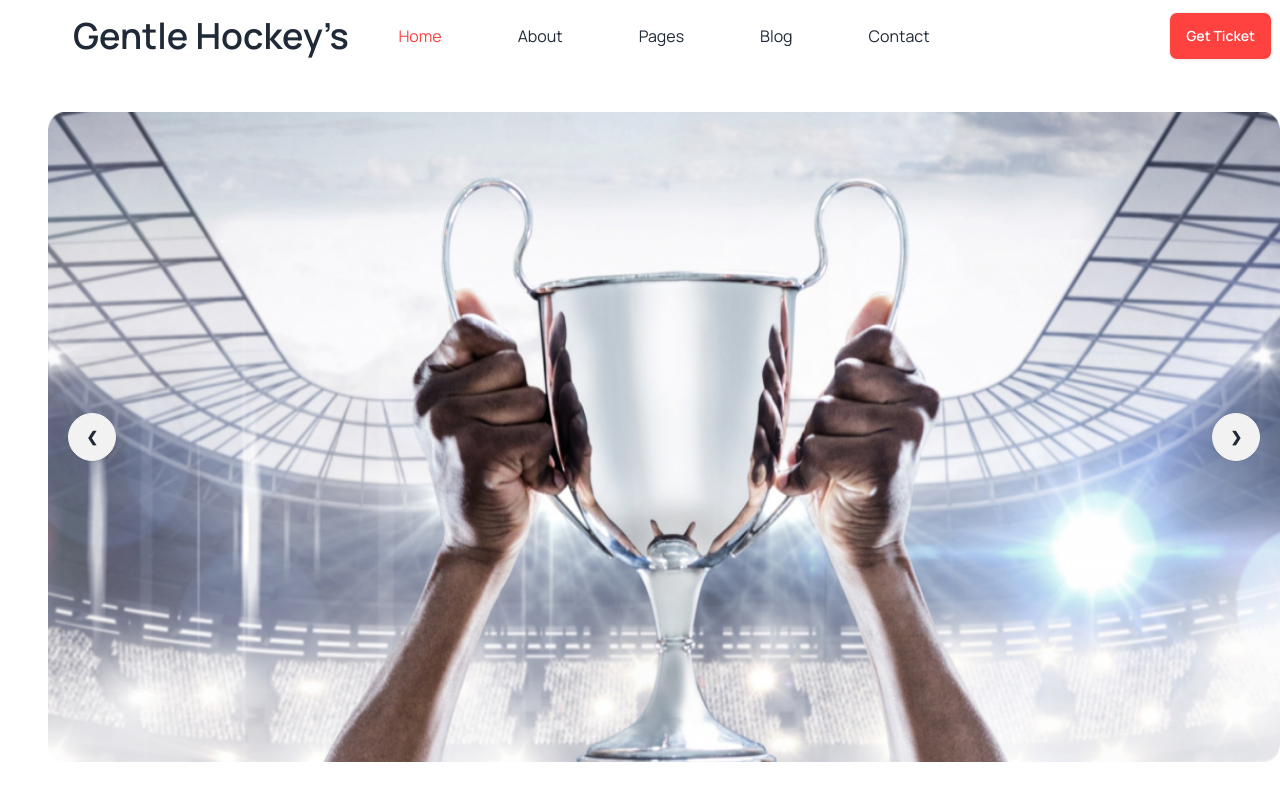
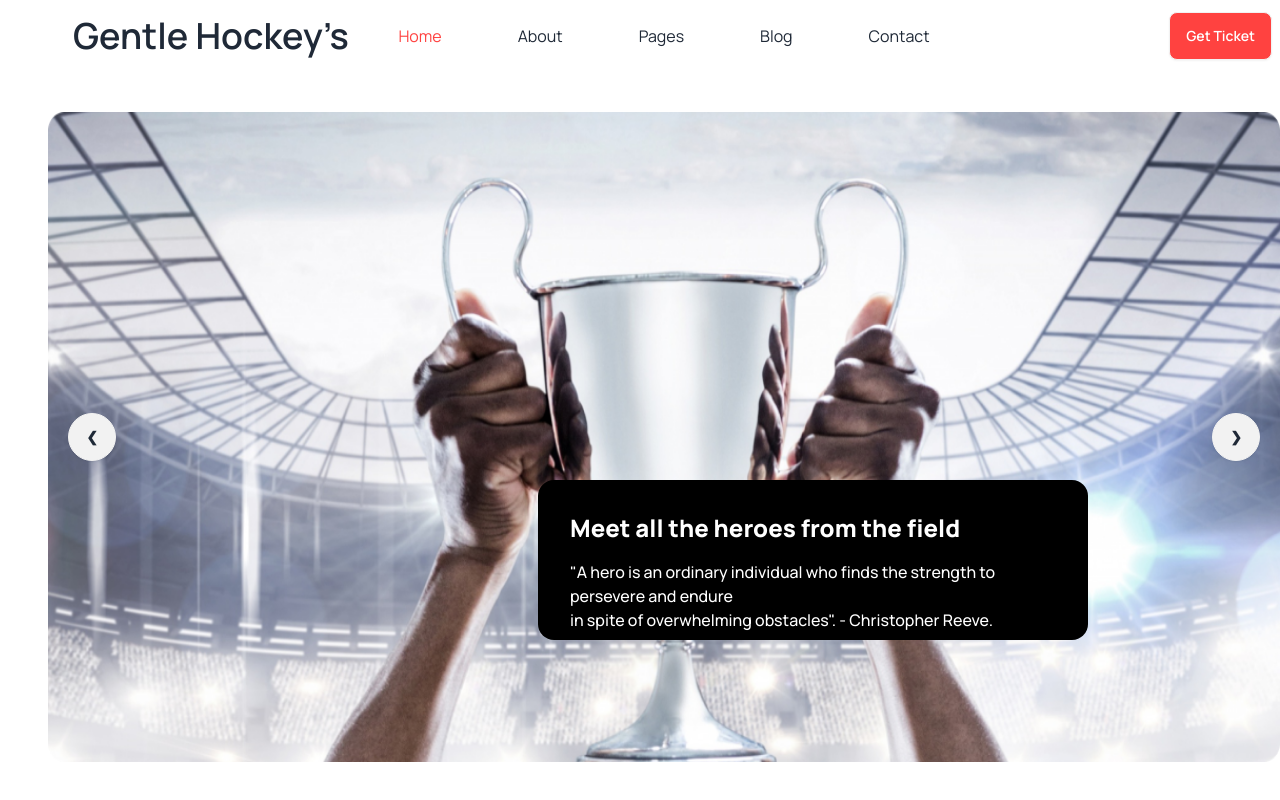
Before and after one commit to Hossainmithu/gentle-hockey-s, a plain HTML site: page index.html in a window 1280 px wide. Shown: the top 800 px of the page. Drawn offline with nearby package versions, Linux system fonts and the light colour scheme; files whose address does not match are found by name.

Commit message:
added some bonus work.

```diff
--- a/index.html
+++ b/index.html
@@ -71,7 +71,8 @@
       </div>
     </nav>
     <!-- slider section -->
-    <div class="carousel w-full h-[350px] lg:h-[650px] mt-10">
+    <section>
+      <div class="carousel relative w-full h-[350px] lg:h-[650px] mt-10">
         <div id="slide1" class="carousel-item relative w-full">
           <img src="images/1.png" class="w-full" />
           <div class="absolute flex justify-between transform -translate-y-1/2 left-5 right-5 top-1/2">
@@ -87,11 +88,20 @@
           </div>
         </div>
       </div>
+      <div class="text-white absolute lg:bottom-40 lg:right-48 bg-black p-8 w-[550px] h-40 rounded-2xl ml-4 lg:ml-8">
+        <h3 class="text-2xl font-extrabold">
+          Meet all the heroes from the field
+        </h3>
+        <p class="text-base font-medium mt-4">
+          "A hero is an ordinary individual who finds the strength to persevere and endure <br> in spite of overwhelming obstacles". - Christopher Reeve.
+        </p>
+      </div>
+    </section>
   </header>
   <main class="md:container md:mx-auto">
     <!-- profetional section -->
     <section>
-      <hr style="height:2px;margin-top:100px;border-width:0;color:rgb(78, 9, 253);background-color:gray">
+      <hr style="height:2px;margin-top: 170px; lg:margin-top:40px;border-width:0;color:rgb(78, 9, 253);background-color:gray">
       <div>
         <h3 class="text-[#131318] text-center text-2xl lg:text-4xl font-extrabold my-8">
           Professional Hockeys Club
```
Lines whose indentation alone changed are shown as unchanged.
